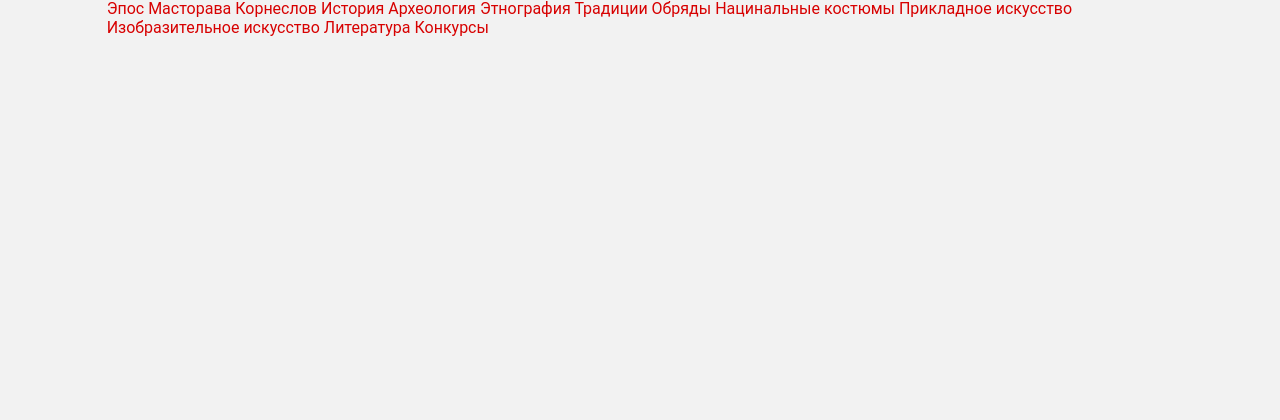
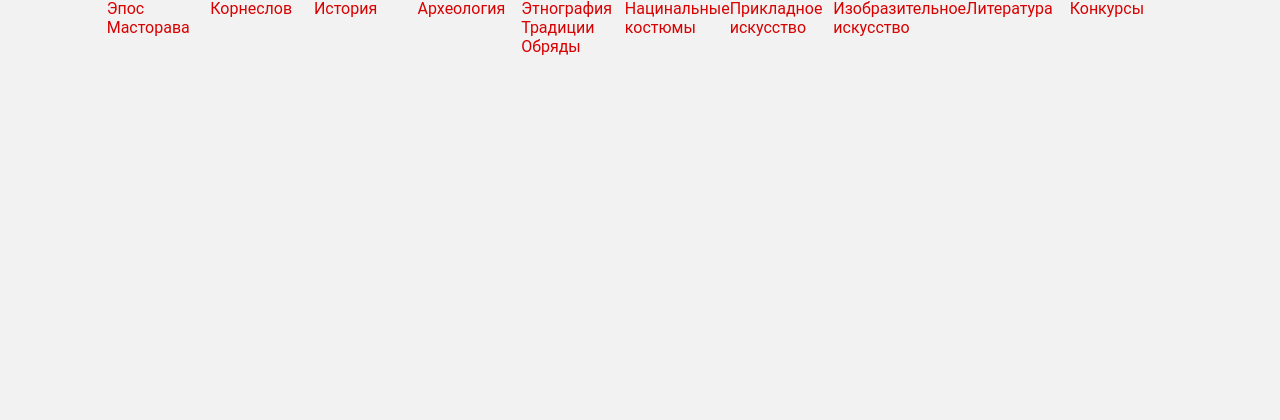
Before and after one commit to RikSagara1990/RAV, a PHP site: page / in a window 1280 px wide. Shown: the part 103-523 px from the top of the page. Run offline with PHP 8.4, Linux system fonts and the light colour scheme.

Commit message:
21.02.2019

```diff
--- a/style.css
+++ b/style.css
@@ -34,6 +34,7 @@ header #head{
     grid-column: 1/13;
     height: 100px;
     background: url(img/header.svg) repeat-x center 0;
+    background-size: cover;
     border-bottom: 2px solid #D70101;
     display: grid;
     grid-template-columns: repeat(12, 1fr);
@@ -61,7 +62,6 @@ header #head .options{
     grid-auto-rows: 30px;
     justify-items: stretch;
     padding: 15px;
-
 }
 
 header #head #user{
@@ -80,7 +80,6 @@ header #head .options a {
     grid-template-columns: 80% 20%;
     align-items:center;
     justify-items:center;
-
 }
 
 header #head .options img {
@@ -95,6 +94,9 @@ header #head .options a img:hover{
 /* __________NAV */
 nav {
     grid-column: 2/12;
+    display: grid;
+    grid-template-columns: repeat(10, 1fr);
+    /* border: 2xp solid #D70101; */
 }
 
 nav a {
```
